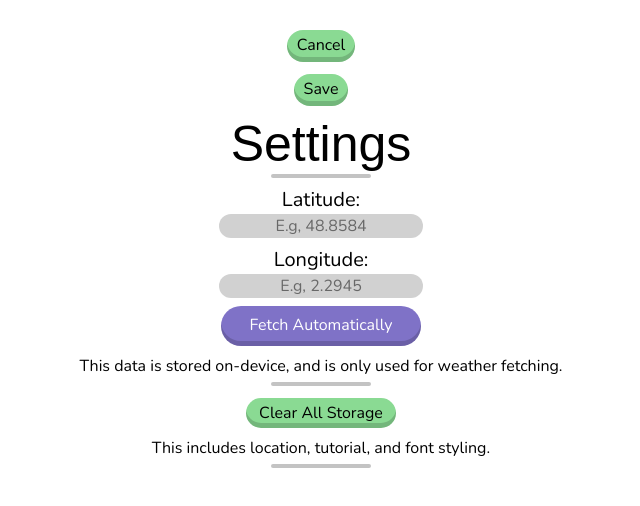
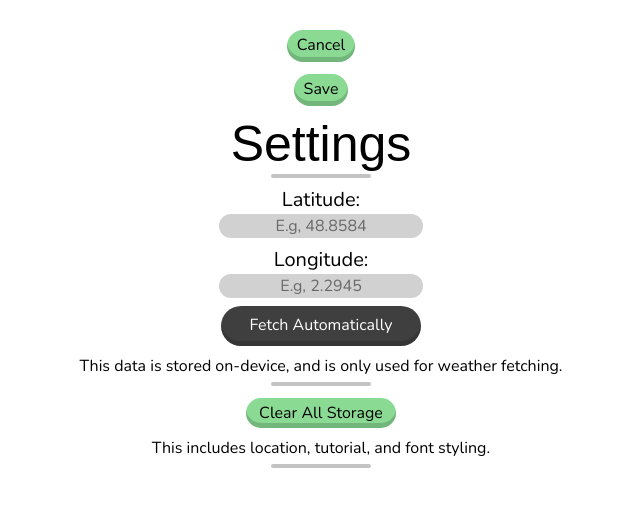
Before and after one commit to CapyGamesXD/BetterStandby, a SvelteKit app: page /settings in a window 1280 px wide. Shown: the top 506 px of the page, without its empty margins (319-959 px from the left). Built offline with nearby package versions, Linux system fonts and the light colour scheme; a web font is replaced by a local one.

Commit message:
Improved implimentation of shadow

```diff
--- a/src/routes/customisation/+page.svelte
+++ b/src/routes/customisation/+page.svelte
@@ -175,7 +175,7 @@
 		font-size: 20px;
 		font-weight: 600;
 		color: contrast-color(var(--accentColour));
-		border: 2px contrast-color(var(--accentColour)) solid;
+
 		padding: 3px 10px 5px 10px;
 		box-shadow: inset 0px -5px 0px 0px rgba(0, 0, 0, 0.163);
 	}
@@ -189,7 +189,8 @@
 		font-weight: 600;
 		color: rgb(95, 95, 95);
 		color: contrast-color(var(--accentColour));
-		border: 2px contrast-color(var(--accentColour)) solid;
+
+		box-shadow: inset 0px -5px 0px 0px rgba(0, 0, 0, 0.163);
 	}
 
 	.preview {
@@ -226,7 +227,7 @@
 
 	a {
 		color: contrast-color(var(--accentColour));
-		border: 2px contrast-color(var(--accentColour)) solid;
+
 		background-color: var(--accentColour);
 		width: 60px;
 		height: 30px;
--- a/src/routes/settings/+page.svelte
+++ b/src/routes/settings/+page.svelte
@@ -68,7 +68,7 @@
 	button {
 		width: 200px;
 		height: 40px;
-		background-color: rgb(127, 114, 199);
+		background-color: rgb(63, 63, 63);
 		color: white;
 		border-radius: 30px;
 		outline: none;
--- a/src/routes/styling.css
+++ b/src/routes/styling.css
@@ -197,7 +197,10 @@ a {
 	transition: 0.2s;
 }
 button {
-	transition: 0.2s;
+	transition: transform 0.2s ease;
+}
+a {
+	transition: transform 0.2s ease;
 }
 
 @media (hover: hover) {
```
